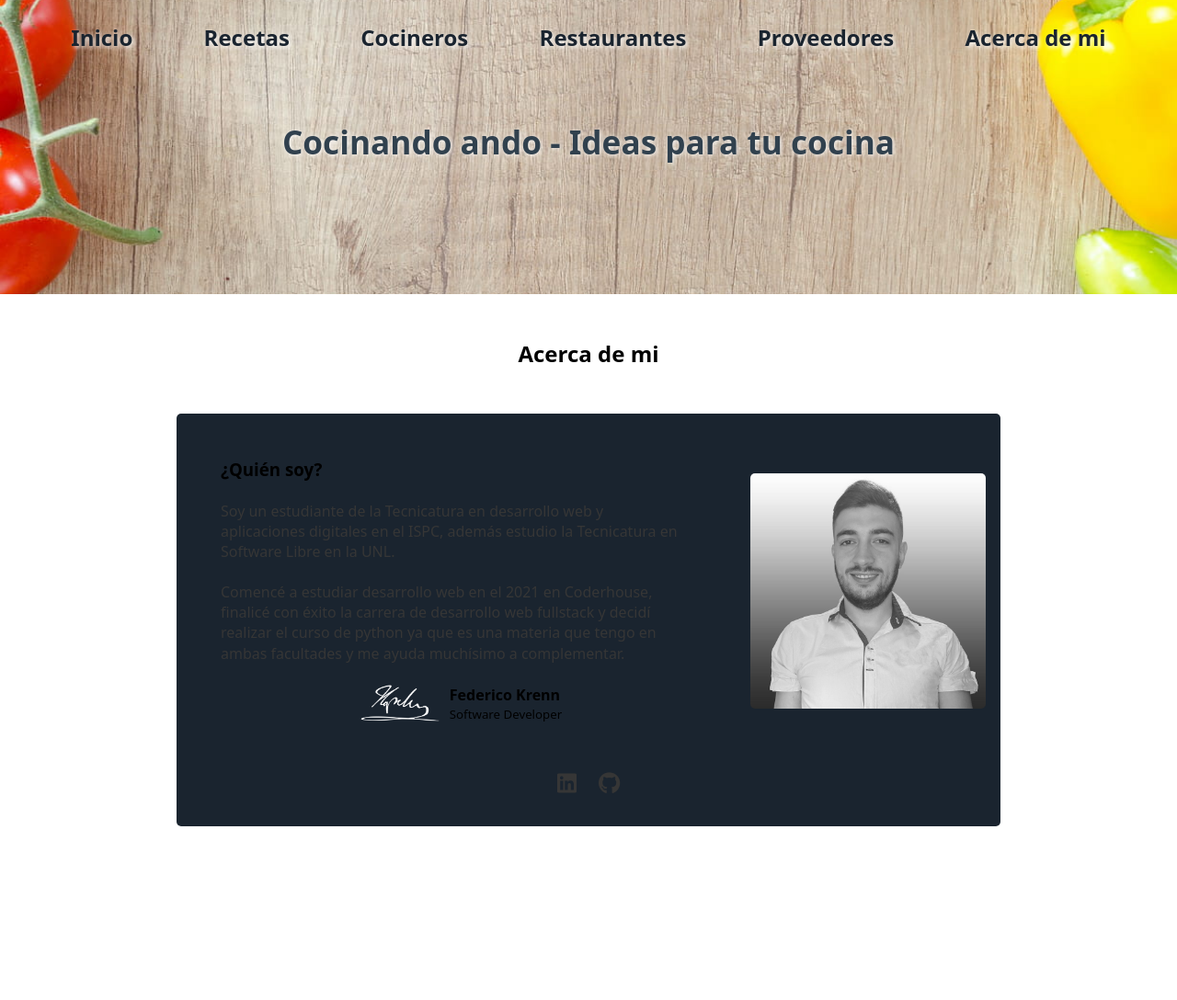
After one commit to fedekrenn/django-mvt-cocina, a Django app: page /acerca-de-mi/ in a window 1280 px wide. The commit adds this page. Shown: the whole page at 92% size. Run offline with Django 4.2, Linux system fonts and the light colour scheme; some libraries are stand-ins or nearby versions.

Commit message:
Sección about me terminada

```diff
--- a/aplicacion/static/aplicacion/css/styles.css
+++ b/aplicacion/static/aplicacion/css/styles.css
@@ -29,7 +29,7 @@
   list-style: none;
 }
 
-a {
+header a {
   text-decoration: none;
   color: #1a242f;
   font-weight: bold;
@@ -125,3 +125,78 @@
   text-align: center;
   margin: 2em 0;
 }
+
+section.about {
+  min-height: 90vh;
+}
+
+article {
+  min-height: 300px;
+  width: 70%;
+  margin: 0 auto;
+  padding: 1em;
+  border-radius: 5px;
+  background-color: rgb(26, 36, 47);
+}
+
+article a {
+  color: inherit;
+}
+
+article ul {
+  justify-content: center;
+  gap: 1em;
+  margin: .6em 0;
+  padding: 0;
+}
+
+.about-me {
+  display: flex;
+  align-items: stretch;
+  gap: 2em;
+}
+
+.about-me__info {
+  flex: 2;
+  display: flex;
+  flex-direction: column;
+  justify-content: center;
+  gap: 1.3em;
+  padding: 2em;
+}
+
+.about-me__img {
+  flex: 1;
+  display: flex;
+  align-items: center;
+  justify-content: center;
+}
+
+.about-card {
+  display: flex;
+  align-items: center;
+  justify-content: center;
+  gap: .5em;
+}
+
+.about-card img {
+  width: 100px;
+  height: auto;
+  filter: invert(100%);
+}
+
+.about-me__info h3,
+.about-me__info h4,
+.about-me__info h5,
+.about-me__info p {
+  margin: 0;
+}
+
+.about-card h5 {
+  font-weight: 400;
+}
+
+.profile-img {
+  border-radius: 5px;
+  filter: grayscale(100%);
+}
--- /dev/null
+++ b/aplicacion/templates/aplicacion/acerca-de-mi.html
@@ -0,0 +1,42 @@
+{% extends "aplicacion/index.html" %}
+{% block title %} Acerca de mi {% endblock %}
+{% block content %}
+<section class="about">
+  <h2>Acerca de mi</h2>
+  <article>
+    <div class="about-me">
+      <div class="about-me__info">
+        <h3>¿Quién soy?</h3>
+        <p>Soy un estudiante de la Tecnicatura en desarrollo web y aplicaciones digitales en el ISPC, además estudio la
+          Tecnicatura en Software Libre en la UNL.</p>
+        <p>Comencé a estudiar desarrollo web en el 2021 en Coderhouse, finalicé con éxito la carrera de desarrollo web
+          fullstack y decidí realizar el curso de python ya que es una materia que tengo en ambas facultades y me ayuda
+          muchísimo a complementar.</p>
+        <div class="about-card">
+          <img src="../../static/aplicacion/assets/signature.png" alt="Firma">
+          <div>
+            <h4>Federico Krenn</h4>
+            <h5>Software Developer</h5>
+          </div>
+        </div>
+      </div>
+      <div class="about-me__img">
+        <img src="../../static/aplicacion/assets/profile.jpg" alt="Federico Krenn, software developer"
+          class="profile-img">
+      </div>
+    </div>
+    <ul>
+      <li>
+        <a href="https://www.linkedin.com/in/fkrenn/" target="_blank">
+          <i class="fab fa-linkedin"></i>
+        </a>
+      </li>
+      <li>
+        <a href="http://github.com/fedekrenn" target="_blank">
+          <i class="fab fa-github"></i>
+        </a>
+      </li>
+    </ul>
+  </article>
+</section>
+{% endblock %}
--- a/aplicacion/templates/aplicacion/index.html
+++ b/aplicacion/templates/aplicacion/index.html
@@ -22,6 +22,7 @@
         <li><a href="{% url 'cocineros' %}">Cocineros</a></li>
         <li><a href="{% url 'restaurantes' %}">Restaurantes</a></li>
         <li><a href="{% url 'proveedores' %}">Proveedores</a></li>
+        <li><a href="{% url 'acerca_de_mi' %}">Acerca de mi</a></li>
       </ul>
       <h1>Cocinando ando - Ideas para tu cocina</h1>
     </nav>
--- a/aplicacion/urls.py
+++ b/aplicacion/urls.py
@@ -7,6 +7,7 @@
     path("cocineros/", cocineros, name="cocineros"),
     path("restaurantes/", restaurantes, name="restaurantes"),
     path("proveedores/", proveedores, name="proveedores"),
+    path("acerca-de-mi/", acerca_de_mi, name="acerca_de_mi"),
     path("eliminar-receta/<int:id>", delete_receta, name="delete_receta"),
     path("eliminar-cocinero/<int:id>", delete_cocinero, name="delete_cocinero"),
     path("eliminar-restaurante/<int:id>", delete_restaurante, name="delete_restaurante"),
--- a/aplicacion/views.py
+++ b/aplicacion/views.py
@@ -16,6 +16,10 @@
         return render(request, "aplicacion/index.html", ctx)
 
     return render(request, "aplicacion/index.html")
+
+
+def acerca_de_mi(request):
+    return render(request, "aplicacion/acerca-de-mi.html")
 
 
 def recetas(request):
```
Also changed, not shown: aplicacion/static/aplicacion/assets/profile.jpg (added), aplicacion/static/aplicacion/assets/signature.png (added).
